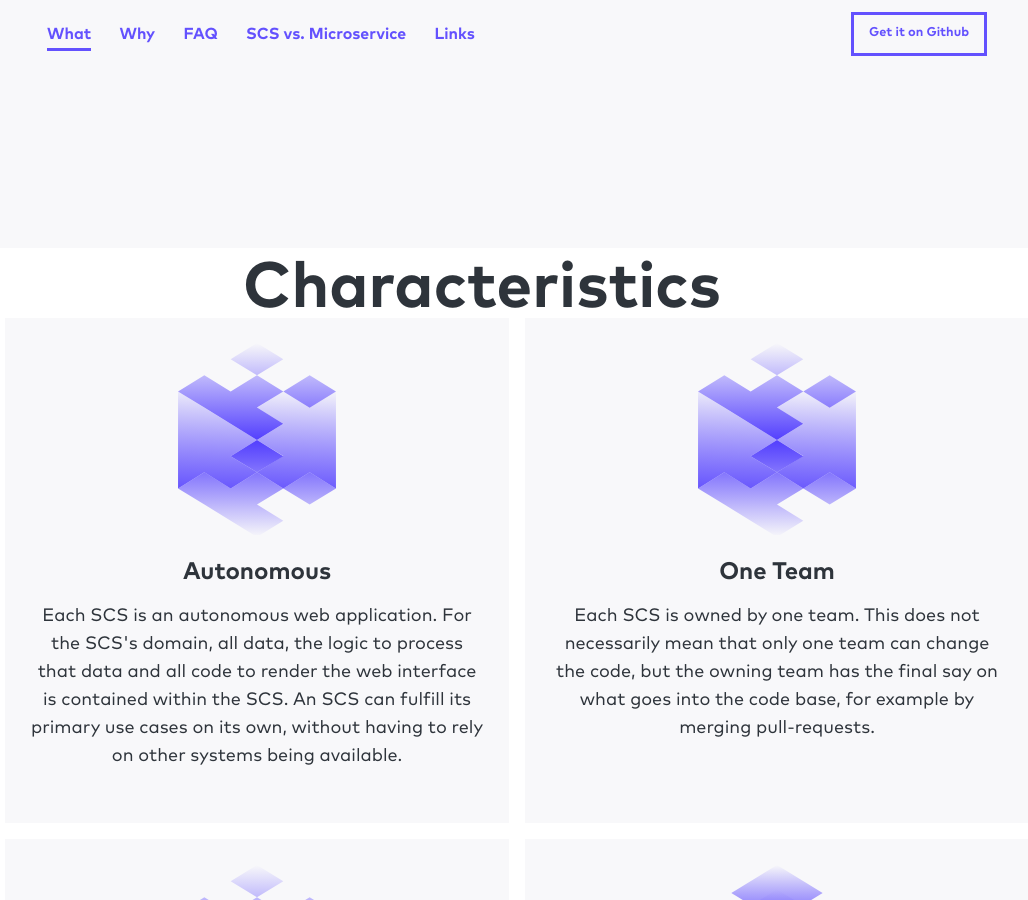
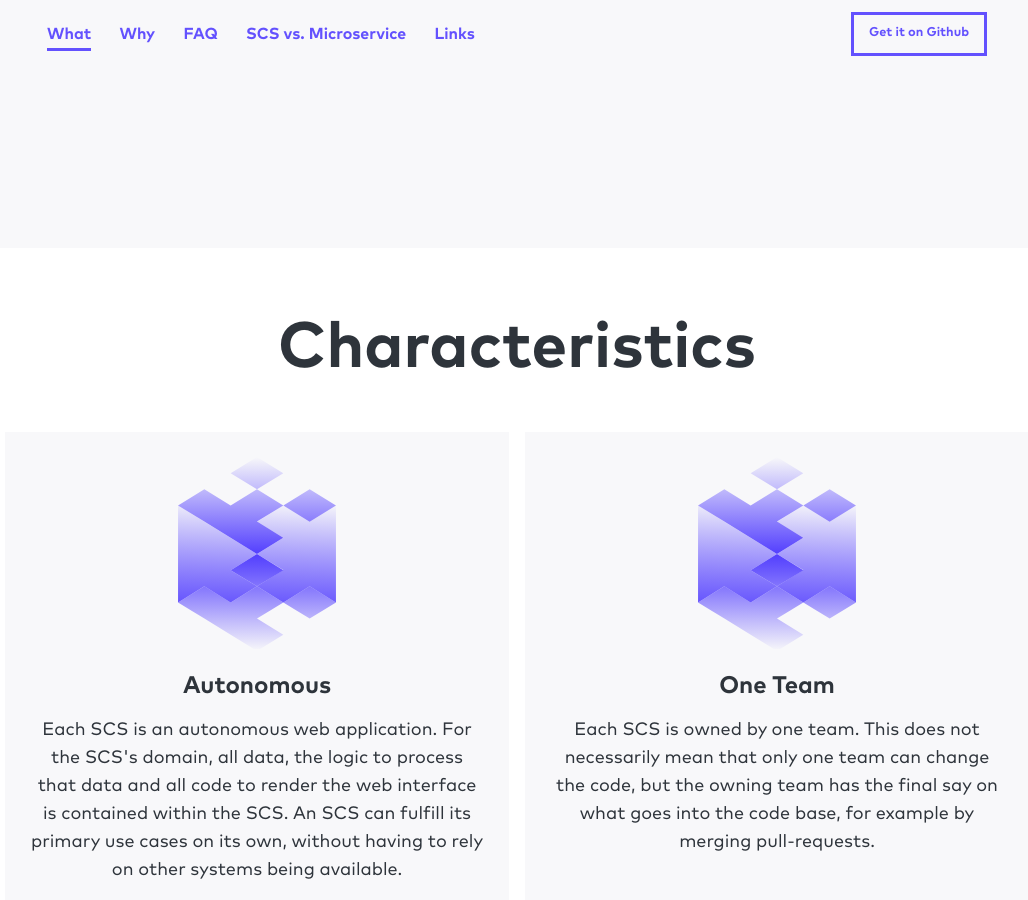
Before and after one commit to innoq/SCS, a Jekyll site: the page built from index.html, in a window 1280 px wide and 900 px high, scrolled down 660 px. Shown: the whole window, without its empty margins (123-1151 px from the left). Built offline with Jekyll 4.4.1, drawn with Linux system fonts in a browser that asks for light colours; some web fonts are replaced.

Commit message:
add whitespace

```diff
--- a/css/default.css
+++ b/css/default.css
@@ -1,12 +1,12 @@
 html {
-	font-size: 100%;
-	box-sizing: border-box;
+  font-size: 100%;
+  box-sizing: border-box;
 }
 
 body {
   color: #333;
   font-family: Fontfont mark pro book, sans-serif;
-	padding: 0;
+  padding: 0;
   line-height: 20px;
 }
 
@@ -15,6 +15,16 @@ body {
   max-width: var(--content-max-width);
   margin-left: auto;
   margin-right: auto;
+}
+
+section.container > h2 {
+  font-size: 4rem;
+  font-weight: 400;
+  margin-bottom: 4rem;
+}
+
+.container-spacing {
+  margin-top: 5rem;
 }
 
 @media screen and (min-width: 1440px) {
--- a/index.html
+++ b/index.html
@@ -17,8 +17,8 @@ description: Self-contained Systems (SCS) is a software architecture focused on
 	</div>
 </header>
 
-<section class="container">
-	<h2 class="hero-heading text-centered">Characteristics</h2>
+<section class="container container-spacing">
+	<h2 class="text-centered">Characteristics</h2>
 	<div class="container-with-tiles">
 		<div class="tile">
 			<div class="tile__img-container"><img src="img/KP_Visual.svg" alt="Customized Kube Platform Visual" class="benefit-image-customizable"></div>
@@ -63,8 +63,8 @@ description: Self-contained Systems (SCS) is a software architecture focused on
 	</div>
 </section>
 
-<section class="container">
-	<h2 class="hero-heading text-centered">The Idea</h2>
+<section class="container container-spacing">
+	<h2 class="text-centered">The Idea</h2>
 	<div class="container-with-the-idea">
 		<div class="idea">
 			<div class="idea__img-container">
@@ -321,8 +321,7 @@ description: Self-contained Systems (SCS) is a software architecture focused on
 	</div>
 </section>
 
-
-<section class="container">
+<section class="container container-spacing">
 	<p class="text-center">
 		You would like to use this content?<br/>
 		Sure, SCS is licensed under the <a href="http://creativecommons.org/licenses/by-sa/3.0/">creative commons attribution-sharealike 3.0 unported license</a>.
```
